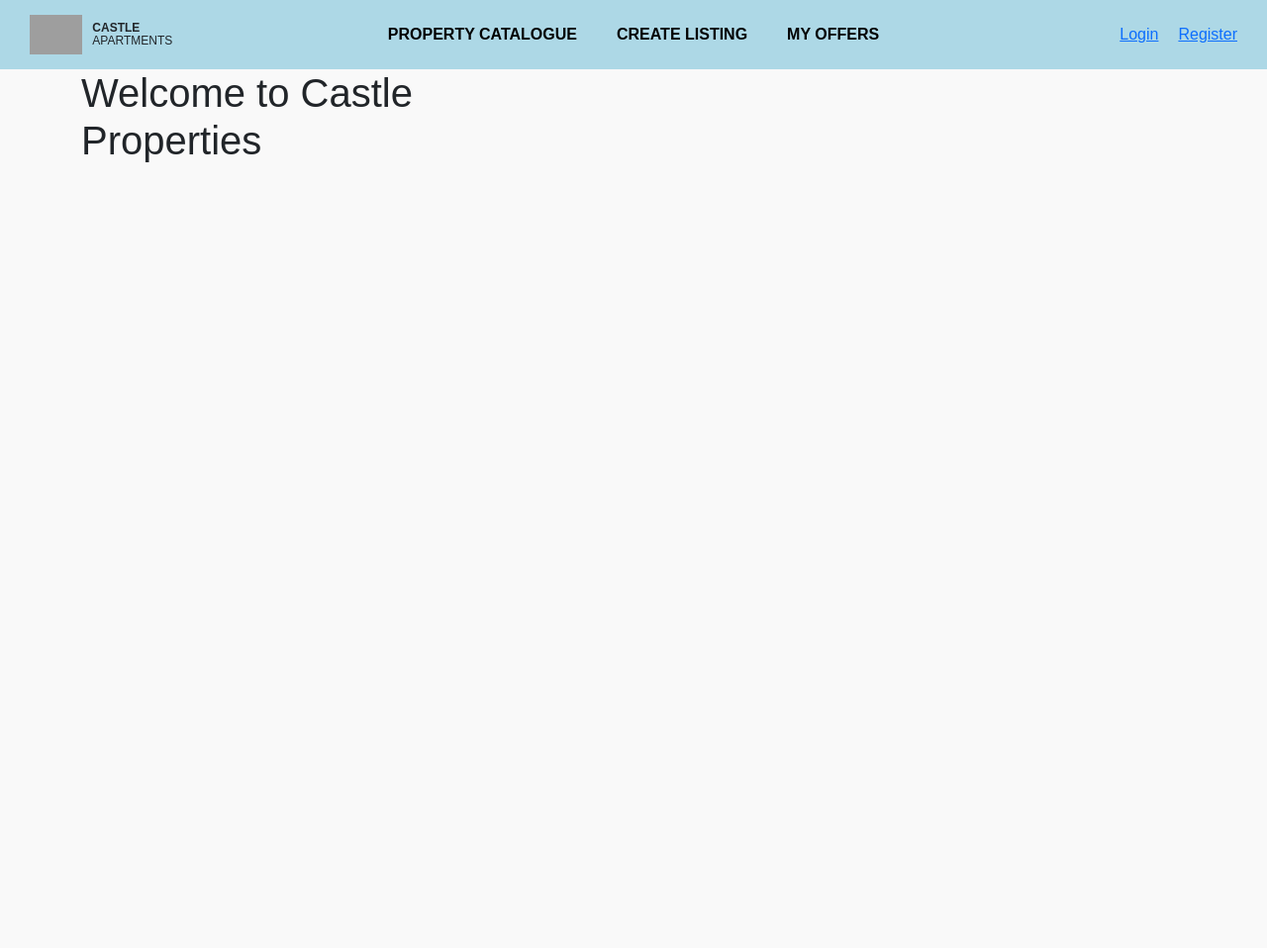
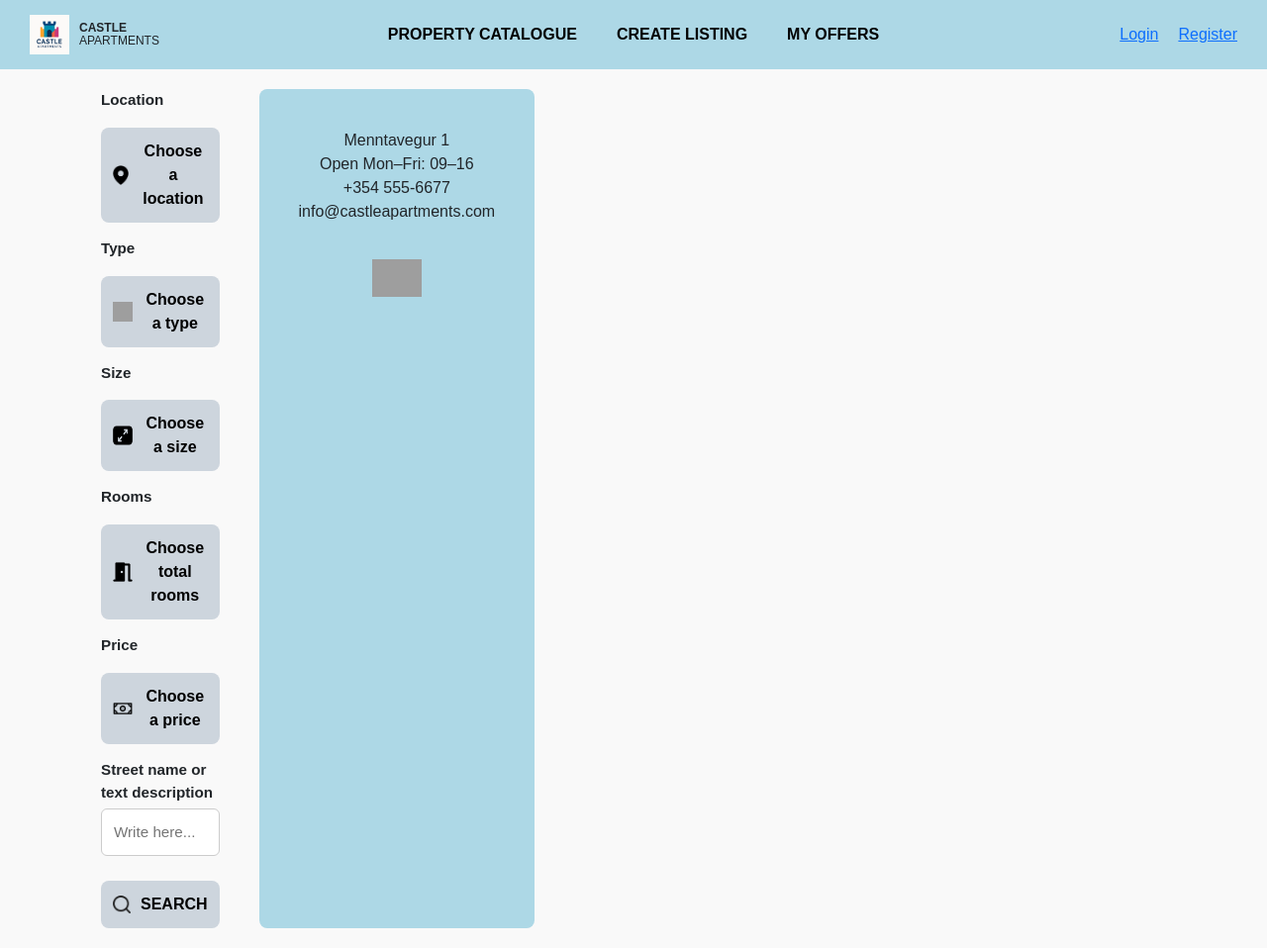
Before and after one commit to clausen2502/Verklegt2, a Django app: page / in a window 1280 px wide. Shown: the whole page at 99% size. Before the commit the page ends 164 px from the top, so only its background shows below. Run offline with Django 5.2, Linux system fonts and the light colour scheme; grey boxes are pictures that could not be loaded.

Commit message:
added logos and icons

```diff
--- a/static/css/main.css
+++ b/static/css/main.css
@@ -229,3 +229,79 @@ button {
     align-items: center;
     gap: 10px;
 }
+.homepage-container {
+    display: flex;
+    justify-content: space-between;
+    padding: 20px;
+    gap: 40px;
+}
+
+.filters {
+    flex: 1;
+    max-width: 400px;
+    display: flex;
+    flex-direction: column;
+    gap: 15px;
+}
+
+.filter-group label {
+    font-weight: bold;
+    margin-bottom: 4px;
+}
+
+.filter-button {
+    width: 100%;
+    background-color: #cdd5dd;
+    border: none;
+    padding: 12px;
+    font-weight: bold;
+    display: flex;
+    align-items: center;
+    gap: 10px;
+    border-radius: 8px;
+    cursor: pointer;
+}
+
+.filter-button img {
+    width: 20px;
+    height: 20px;
+}
+
+input[type="text"] {
+    width: 100%;
+    padding: 12px;
+    border-radius: 6px;
+    border: 1px solid #ccc;
+}
+
+.search-button {
+    margin-top: 10px;
+    background-color: #cdd5dd;
+    border: none;
+    padding: 12px;
+    font-weight: bold;
+    display: flex;
+    align-items: center;
+    gap: 10px;
+    border-radius: 8px;
+    justify-content: center;
+    cursor: pointer;
+}
+
+.search-button img {
+    width: 18px;
+    height: 18px;
+}
+
+.brand-info {
+    flex: 1;
+    background-color: #add8e6;
+    padding: 40px;
+    text-align: center;
+    border-radius: 8px;
+}
+
+.brand-logo {
+    margin-top: 20px;
+    width: 50px;
+}
--- a/templates/navigation.html
+++ b/templates/navigation.html
@@ -4,7 +4,7 @@
     <!-- Logo -->
     <a href="{% url 'user-homepage' %}" class="logo-link">
         <div class="logo-container">
-            <img src="{% static 'images/logo.png' %}" alt="Castle Logo" />
+            <img src="{% static 'images/castle.png' %}" alt="Castle Logo" />
             <div class="brand">
                 <strong>CASTLE</strong><br />
                 <span>APARTMENTS</span>
--- a/templates/user/user.html
+++ b/templates/user/user.html
@@ -1,5 +1,68 @@
-{% extends "base.html" %}
+{% extends 'base.html' %}
+{% load static %}
 
 {% block content %}
-<h1>Welcome to Castle Properties</h1>
+<div class="homepage-container">
+    <section class="filters">
+        <div class="filter-group">
+            <label>Location</label>
+            <button class="filter-button">
+                <img src="{% static 'icons/location.png' %}" alt="Location icon">
+                Choose a location
+            </button>
+        </div>
+
+        <div class="filter-group">
+            <label>Type</label>
+            <button class="filter-button">
+                <img src="{% static 'icons/home.png' %}" alt="Home icon">
+                Choose a type
+            </button>
+        </div>
+
+        <div class="filter-group">
+            <label>Size</label>
+            <button class="filter-button">
+                <img src="{% static 'icons/size.png' %}" alt="Size icon">
+                Choose a size
+            </button>
+        </div>
+
+        <div class="filter-group">
+            <label>Rooms</label>
+            <button class="filter-button">
+                <img src="{% static 'icons/rooms.png' %}" alt="Rooms icon">
+                Choose total rooms
+            </button>
+        </div>
+
+        <div class="filter-group">
+            <label>Price</label>
+            <button class="filter-button">
+                <img src="{% static 'icons/price.png' %}" alt="Price icon">
+                Choose a price
+            </button>
+        </div>
+
+        <div class="filter-group">
+            <label>Street name or text description</label>
+            <input type="text" placeholder="Write here...">
+        </div>
+
+        <button class="search-button">
+            <img src="{% static 'icons/search.png' %}" alt="Search icon">
+            SEARCH
+        </button>
+    </section>
+
+    <section class="brand-info">
+        <p>
+            Menntavegur 1<br>
+            Open Mon–Fri: 09–16<br>
+            +354 555-6677<br>
+            info@castleapartments.com
+        </p>
+        <img src="{% static 'images/logo.png' %}" alt="Castle Logo" class="brand-logo">
+    </section>
+</div>
 {% endblock %}
--- a/user/views.py
+++ b/user/views.py
@@ -2,7 +2,7 @@ from django.shortcuts import render
 from django.http import HttpResponse
 from django.contrib.auth.forms import UserCreationForm
 from django.shortcuts import render, redirect
-from django.contrib.auth.models import User
+from django.contrib.auth.decorators import login_required
 
 
 def index(request):
@@ -25,6 +25,6 @@ def register(request):
         return render(request, template_name='user/register.html', context={
             'form': UserCreationForm()
         })
-
+@login_required
 def profile(request):
     return render(request, 'user/profile.html')
--- a/verklegt2/settings.py
+++ b/verklegt2/settings.py
@@ -133,5 +133,5 @@ STATICFILES_DIRS = [
 
 DEFAULT_AUTO_FIELD = 'django.db.models.BigAutoField'
 
-LOGIN_REDIRECT_URL = '/user/profile'
+LOGIN_REDIRECT_URL = '/profile'
 LOGIN_URL = '/'
--- a/verklegt2/urls.py
+++ b/verklegt2/urls.py
@@ -23,5 +23,4 @@ urlpatterns = [
     path('offers/', include('offer.urls')),
     path('finalize/', include('finalization.urls')),
     path('admin/', admin.site.urls),
-    path('user/', include('user.urls')),
 ]
```
Also changed, not shown: static/icons/location.png (added), static/icons/price.png (added), static/icons/rooms.png (added), static/icons/search.png (added), static/icons/size.png (added), static/icons/type.png (added), 3 other files.
